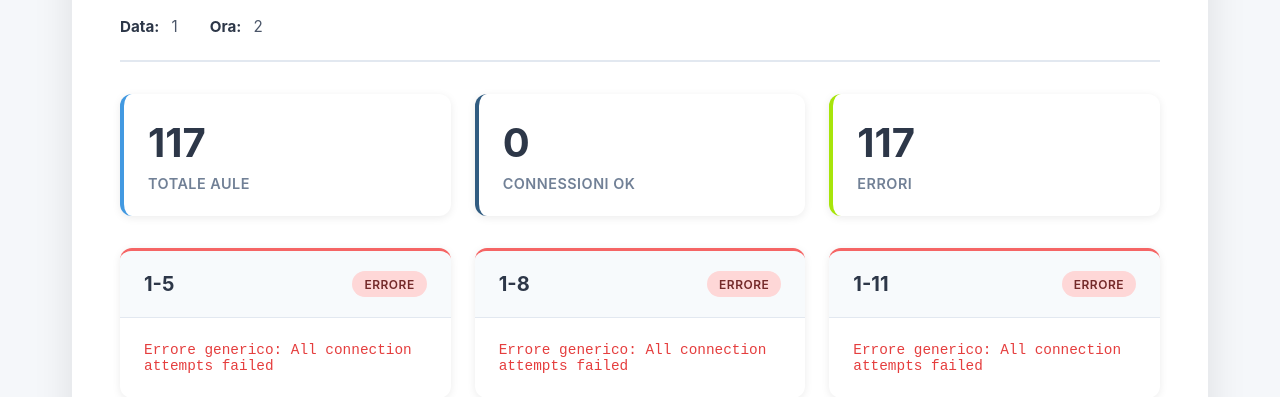
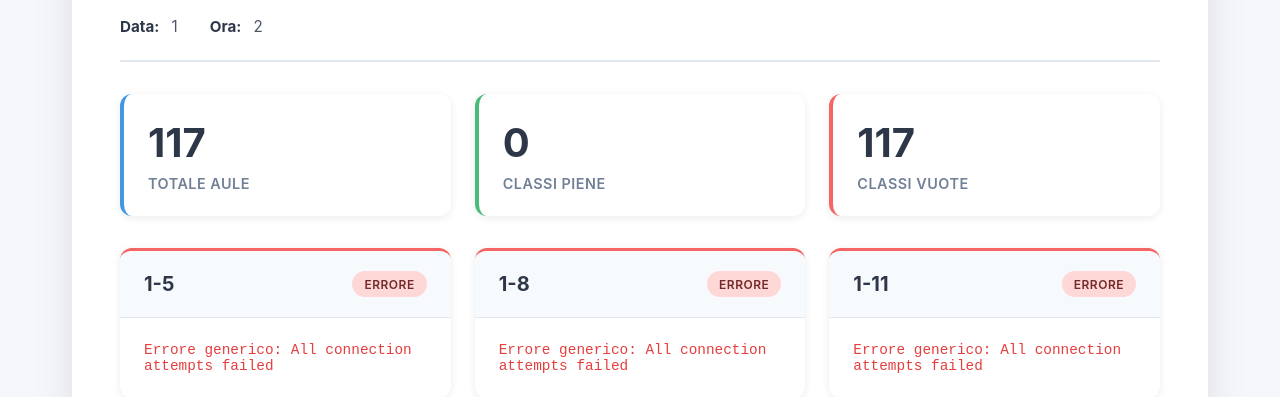
Before and after one commit to AltaMatz/RunOut, a Flask app: page /emergenze in a window 1280 px wide. Shown: the part 210-607 px from the top of the page. Run offline with Flask 3, Linux system fonts and the light colour scheme; data that the repository does not hold is empty.

Commit message:
VERSIONE FINALE 20/01/26

```diff
--- a/runout/static/style.css
+++ b/runout/static/style.css
@@ -227,11 +227,11 @@
 }
 
 .stat-card.success {
-    border-left-color: #315c81;
+    border-left-color: #48bb78;
 }
 
 .stat-card.error {
-    border-left-color: #a7e50a;
+    border-left-color: #f56565;
 }
 
 .stat-number {
--- a/runout/templates/emergenze.html
+++ b/runout/templates/emergenze.html
@@ -23,11 +23,11 @@
         </div>
         <div class="stat-card success">
             <div class="stat-number">{{ risultati|selectattr('errore', 'none')|list|length }}</div>
-            <div class="stat-label">Connessioni OK</div>
+            <div class="stat-label">Classi piene</div>
         </div>
         <div class="stat-card error">
             <div class="stat-number">{{ risultati|selectattr('errore')|list|length }}</div>
-            <div class="stat-label">Errori</div>
+            <div class="stat-label">Classi vuote</div>
         </div>
     </div>
 
```
